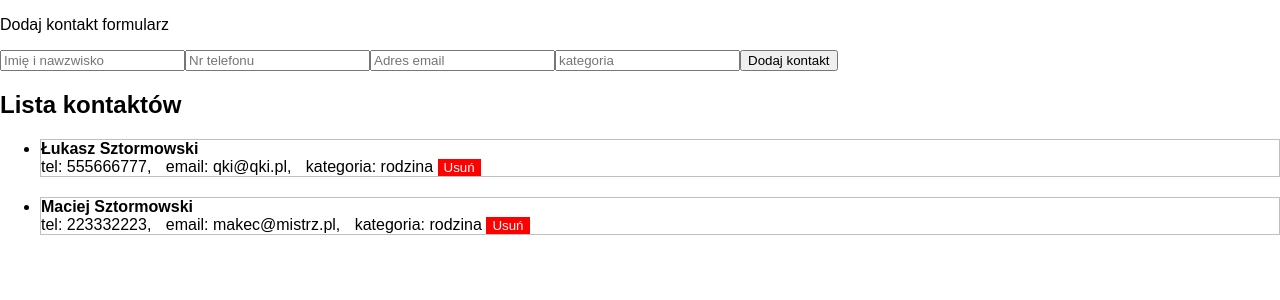
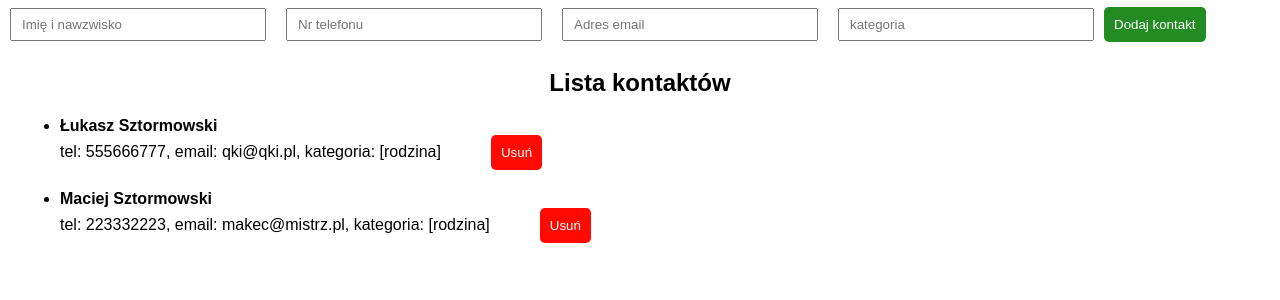
Before and after one commit to qkiczw/react-ex13, a React (Create React App) app: page / in a window 1280 px wide. Shown: the top 300 px of the page. Built offline with nearby package versions, Linux system fonts and the light colour scheme.

Commit message:
Adding some styles to components

```diff
--- a/src/App.css
+++ b/src/App.css
@@ -1,28 +1,50 @@
 
-.namesInput, .telephoneInput, .emailInput, categoryInput{
-    padding-right: 10px;
 
-}
-.removeContactBtn {
-    marign-left:  50px;
-    background-color: red;
-    color: white;
-    border: 0;
-}
-
-.removeContactBtn:hover {
-    marign-left:  50px;
-    background-color: red;
-    color: white;
-    border: 0;
-    box-shadow: 2px 0px 5px red;
-}
 
 .contact{
     margin-top: 20px;
 }
 
-li{
-    border: 1px solid silver;
-    min-width: 50%;
+.contactListTitle{
+    text-align: center;
 }
+
+ul{
+    margin-left: 20px;
+}
+
+
+input[type=text] {
+    width: 20%;
+    padding: 7px 10px;
+    margin: 8px 10px;
+    box-sizing: border-box;
+}
+
+.addContactBtn{
+    background-color: forestgreen;
+    border-radius: 5px;
+    border: none;
+    color: white;
+    padding: 10px 10px;
+    cursor: pointer;
+
+}
+
+.addContactBtn:hover{
+    background-color: green;
+}
+
+li .removeContactBtn {
+    margin-left: 50px;
+    padding: 10px 10px;
+    background-color: #FF0900;
+    color: white;
+    border: none;
+    border-radius: 5px;
+    cursor: pointer;
+}
+
+.removeContactBtn:hover {
+    background-color: #a80900;
+}
--- a/src/Components/AddContactForm.js
+++ b/src/Components/AddContactForm.js
@@ -39,7 +39,6 @@
         const {firstNameLastName, telephone, email, category} = this.state;
         return (
             <React.Fragment>
-                <p>Dodaj kontakt formularz</p>
                 <form onSubmit={this.handleSubmit}>
                 <input
                     type="text"
@@ -69,8 +68,7 @@
                     onChange={this.onHandle}
                     placeholder="kategoria"
                  />
-
-                <button onClick={this.onHandle}>Dodaj kontakt</button>
+                <button type="button" className="addContactBtn" onClick={this.onHandle}>Dodaj kontakt</button>
                 </form>
             </React.Fragment>
         );
--- a/src/Components/ContactList.js
+++ b/src/Components/ContactList.js
@@ -7,15 +7,16 @@
 
         return (
            <React.Fragment>
-               <h2>Lista kontaktów</h2>
+               <h2 className="contactListTitle">Lista kontaktów</h2>
                <ul>
                    {contacts.map(contact => (
                        <li className="contact" key={contact.id}>
-                           <span className="namesInput"><strong>{contact.firstNameLastName}</strong></span><br />
-                           <span className="telephoneInput">tel: {contact.telephone}, </span>
-                           <span className="emailInput">email: {contact.email}, </span>
-                           <span className="categoryInput">kategoria: {contact.category} </span>
-                           <button className="removeContactBtn" onClick={() => removeContact(contact.id)}>Usuń</button>
+                           <strong>{contact.firstNameLastName}</strong>
+                           <br />
+                           tel: {contact.telephone},
+                           email: {contact.email},
+                           kategoria: {`[${contact.category}]`}
+                           <button type="button" className="removeContactBtn" onClick={() => removeContact(contact.id)}>Usuń</button>
                        </li>
                    ))}
 
```
